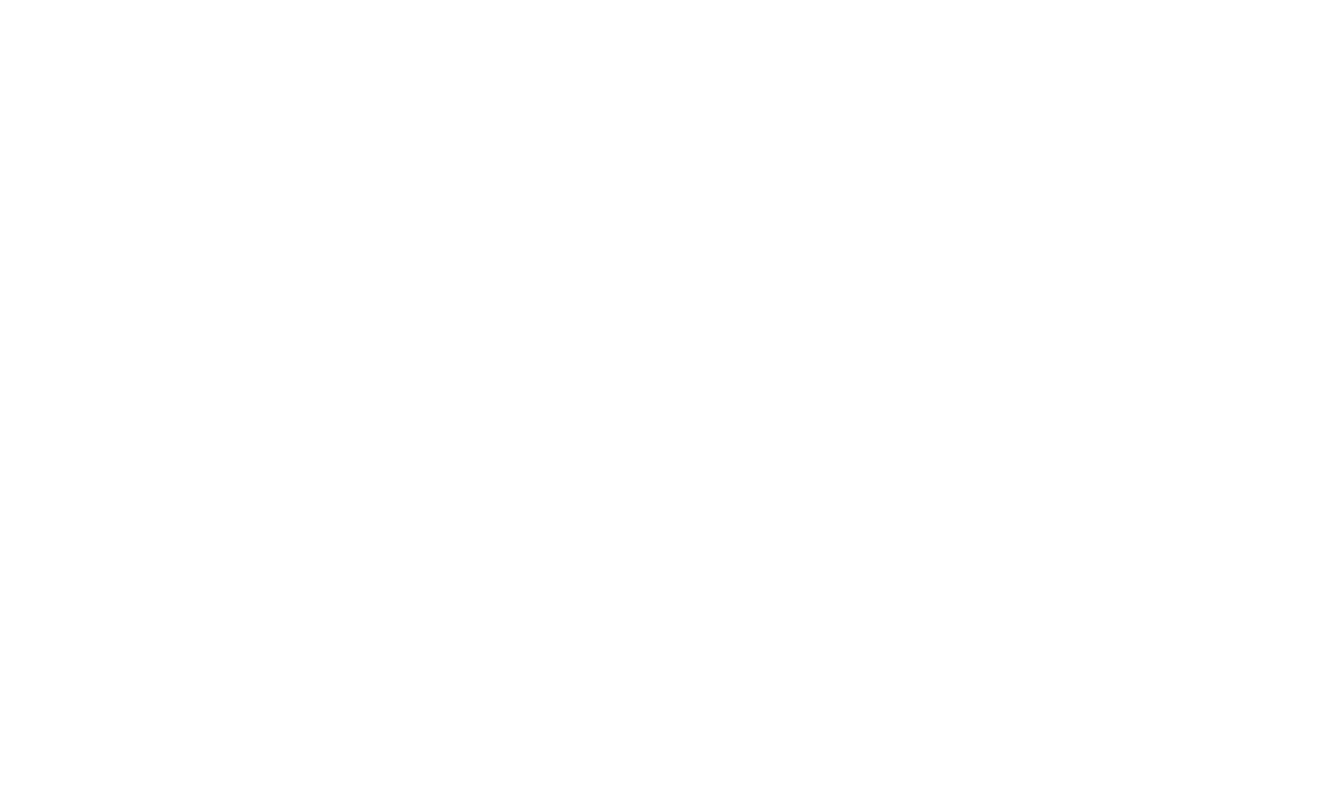
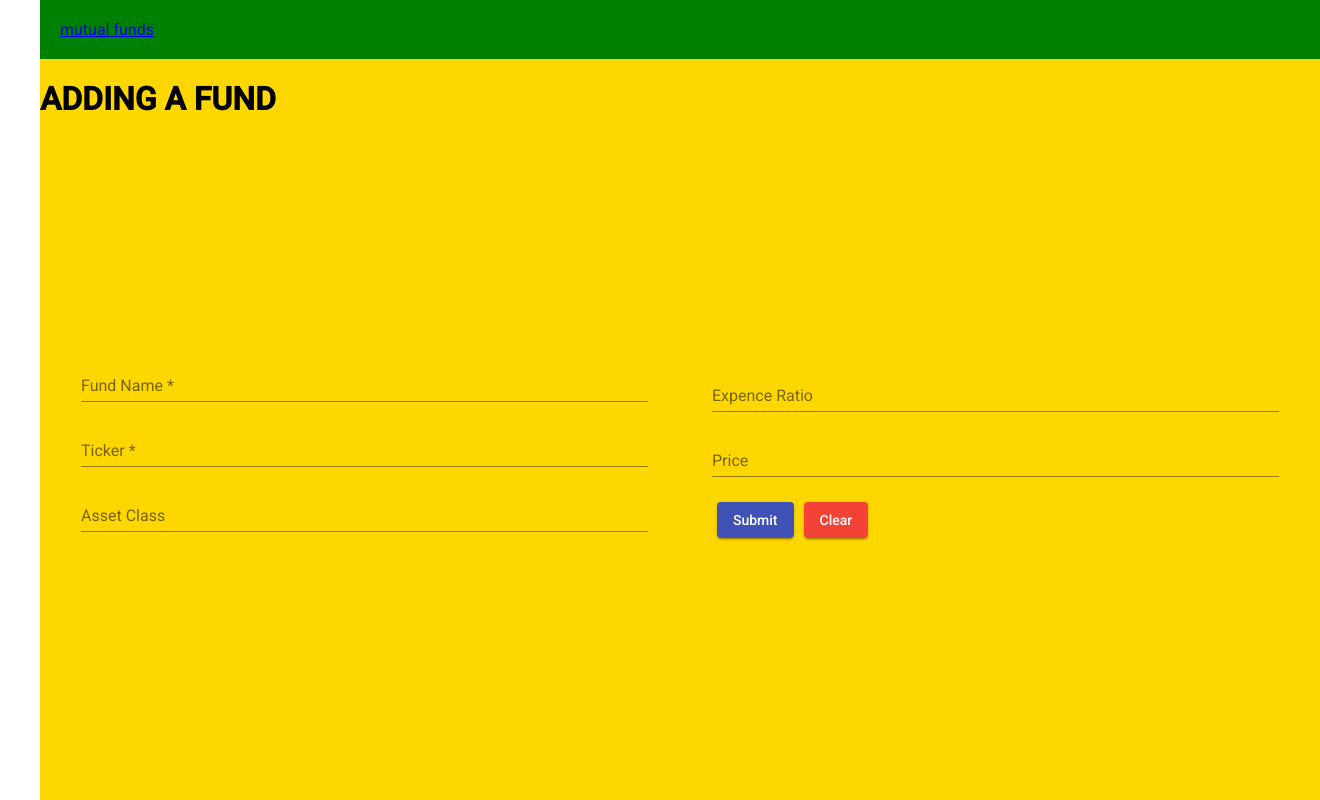
Before and after one commit to CodyBonsma/MutualFunds, an Angular app: page /funds/add in a window 1280 px wide. Shown: the whole page, 1320 px wide, since content can reach past the window. Built offline with nearby package versions, Linux system fonts and the light colour scheme.

Commit message:
added material to create a dialog modal

```diff
--- a/src/app/add-fund/add-fund.component.html
+++ /dev/null
@@ -1 +0,0 @@
-<p>add-fund works!</p>
--- /dev/null
+++ b/src/app/addfund/add-fund.component.html
@@ -0,0 +1,36 @@
+<h1>ADDING A FUND</h1>
+
+<form [formGroup]="service.form" class="normal-form">
+<mat-grid-list cols="2">
+   <mat-grid-tile>
+      <div class="controls-container">
+          <input type="hidden" formControlName="$key">
+          <mat-form-field>
+              <input formControlName="name" matInput placeholder="Fund Name">
+              <mat-error>This field is mandatory</mat-error>
+          </mat-form-field>
+          <mat-form-field>
+              <input formControlName="ticker" matInput placeholder="Ticker">
+              <mat-error>This field is mandatory</mat-error>
+          </mat-form-field>
+          <mat-form-field>
+              <input formControlName="assetClass" matInput placeholder="Asset Class">
+          </mat-form-field>
+      </div>
+   </mat-grid-tile>
+   <mat-grid-tile>
+        <div class="controls-container">
+         <mat-form-field>
+            <input formControlName="expenseRatio" matInput placeholder="Expence Ratio">
+         </mat-form-field>
+         <mat-form-field>
+           <input formControlName="price" matInput placeholder="Price">
+        </mat-form-field>
+        <div class="button-row">
+          <button mat-raised-button color="primary" type="submit">Submit</button>
+          <button mat-raised-button color="warn" (click)="onClear()">Clear</button>
+        </div>
+        </div>
+   </mat-grid-tile>
+</mat-grid-list>
+</form>
--- a/src/app/add-fund/add-fund.component.ts
+++ b/src/app/addfund/add-fund.component.ts
@@ -1,4 +1,5 @@
 import { Component, OnInit } from '@angular/core';
+import { FundService } from '../fund.service';
 
 @Component({
   selector: 'app-add-fund',
@@ -7,9 +8,13 @@ import { Component, OnInit } from '@angular/core';
 })
 export class AddFundComponent implements OnInit {
 
-  constructor() { }
+  constructor(public service: FundService) { }
 
   ngOnInit(): void {
   }
 
+
+  onClear(): void {
+    this.service.form.reset();
+  }
 }
--- a/src/app/app-routing.module.ts
+++ b/src/app/app-routing.module.ts
@@ -3,9 +3,11 @@ import { RouterModule, Routes } from '@angular/router';
 import { FundsComponent } from './funds/funds.component';
 import { FundComponent } from './fund/fund.component';
 import { EditfundComponent } from './editfund/editfund.component';
+import { AddFundComponent } from './addfund/add-fund.component';
 
 const routes: Routes = [
   {path: 'funds', component: FundsComponent},
+  {path: "funds/add", component: AddFundComponent},
   {path: 'funds/:id', component: FundComponent},
   {path: "funds/:id/edit", component: EditfundComponent},
   {path: '', redirectTo: 'funds', pathMatch: 'full'},
--- a/src/app/fund.service.ts
+++ b/src/app/fund.service.ts
@@ -1,7 +1,8 @@
 import { Injectable } from '@angular/core';
 import { HttpClient } from '@angular/common/http';
 import { Observable } from 'rxjs';
-import { Fund } from './fund/fund.model'
+import { Fund } from './fund/fund.model';
+import { FormGroup, FormControl, Validators } from '@angular/forms';
 
 @Injectable({
   providedIn: 'root'
@@ -11,6 +12,17 @@ export class FundService {
   // fund: Fund ={};
 
   constructor(private http: HttpClient) { }
+
+  // add material form
+
+  form: FormGroup = new FormGroup({
+    $key: new FormControl(null),
+    name: new FormControl('', Validators.required),
+    ticker: new FormControl('', Validators.required),
+    assetClass: new FormControl(''),
+    expenseRatio: new FormControl(''),
+    price: new FormControl(''),
+  });
 
   getFunds(): Observable<any>{
     return this.http.get("http://localhost:8082/api/funds");
--- a/src/app/funds/funds.component.html
+++ b/src/app/funds/funds.component.html
@@ -7,9 +7,4 @@
 <hr/>
 
 <button mat-raised-button (click)="openDialog()">add fund</button>
-
-<!-- <h1 mat-dialog-title>Dialog with elements</h1>
-<div mat-dialog-content>This dialog showcases the title, close, content and actions elements.</div>
-<div mat-dialog-actions>
-  <button mat-button mat-dialog-close>Close</button>
-</div> -->
+<a routerLink="add">go to add</a>
--- a/src/app/funds/funds.component.ts
+++ b/src/app/funds/funds.component.ts
@@ -1,6 +1,7 @@
 import { HttpClient } from '@angular/common/http';
 import { Component, OnInit } from '@angular/core';
 import { FundService } from '../fund.service';
+import { AddFundComponent } from '../addfund/add-fund.component';
 import { Fund } from '../fund/fund.model';
 import { MatDialog, MatDialogConfig } from '@angular/material/dialog'
 
@@ -26,11 +27,11 @@ export class FundsComponent implements OnInit {
   }
 
   openDialog(){
-    // this.dialog.open()
+    const dialogConfig = new MatDialogConfig();
+    // dialogConfig.disableClose = true;
+    dialogConfig.autoFocus = true;
+    dialogConfig.width = "60%";
+    this.dialog.open(AddFundComponent, dialogConfig);
   }
 
-  // createFund(): void{
-  //   this.fundService.addFund(data)
-  // }
-
 }
--- a/src/styles.scss
+++ b/src/styles.scss
@@ -1,7 +1,34 @@
-/* You can add global styles to this file, and also import other style files */
+@import "@angular/material/prebuilt-themes/indigo-pink.css";
+
 body {
     margin: 0px;
     padding: 0px;
 }
 html, body { height: 100%; }
 body { margin: 0; font-family: Roboto, "Helvetica Neue", sans-serif; }
+
+
+div.container {
+    margin: 0px 40px;
+}
+
+.fill-remaining-space {
+    flex: 1 1 auto;
+}
+
+form.normal-form {
+    margin: 10px;
+}
+
+.controls-container {
+    width: 100%;
+    padding: 5%;
+}
+
+.controls-container > * {
+    width: 100%;
+}
+
+.button-row button {
+    margin: 5px;
+}
```
Also changed, not shown: src/app/app.module.ts (+16 -2 lines), src/app/addfund/add-fund.component.scss (added), 2 other files (tests, documents, lock files or other folders).
